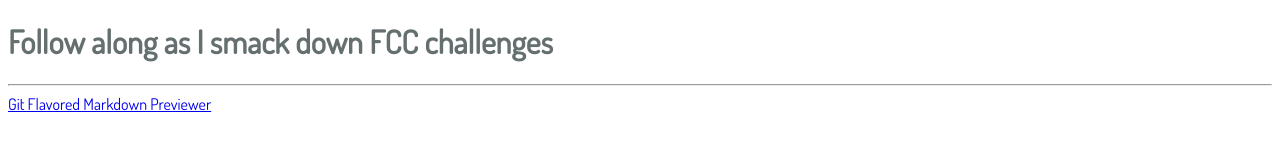
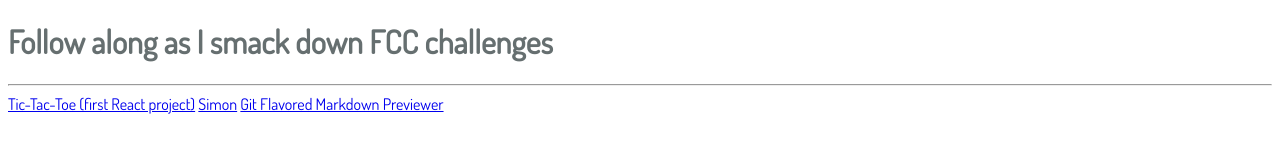
Before and after one commit to iWearDiapers/iweardiapers.github.io, a plain HTML site: page index.html in a window 1280 px wide. Drawn offline with Linux system fonts and the light colour scheme.

Commit message:
added links to TicTacToe and Simon

```diff
--- a/index.html
+++ b/index.html
@@ -17,6 +17,10 @@
   <body>
   	<h1>Follow along as I smack down FCC challenges</h1>
   	<hr/>
-    <a href="/FCC-MarkdownPreview/index.html">Git Flavored Markdown Previewer</a>
+  	<a href="/FCC-TicTacToe.html">Tic-Tac-Toe (first React project)</a>
+  	<a href="/FCC-Simon/index.html">Simon</a>
+    <a href="/FCC-MarkdownPreview/index.html">
+    		Git Flavored Markdown Previewer
+    </a>
   </body>
 </html>
```
